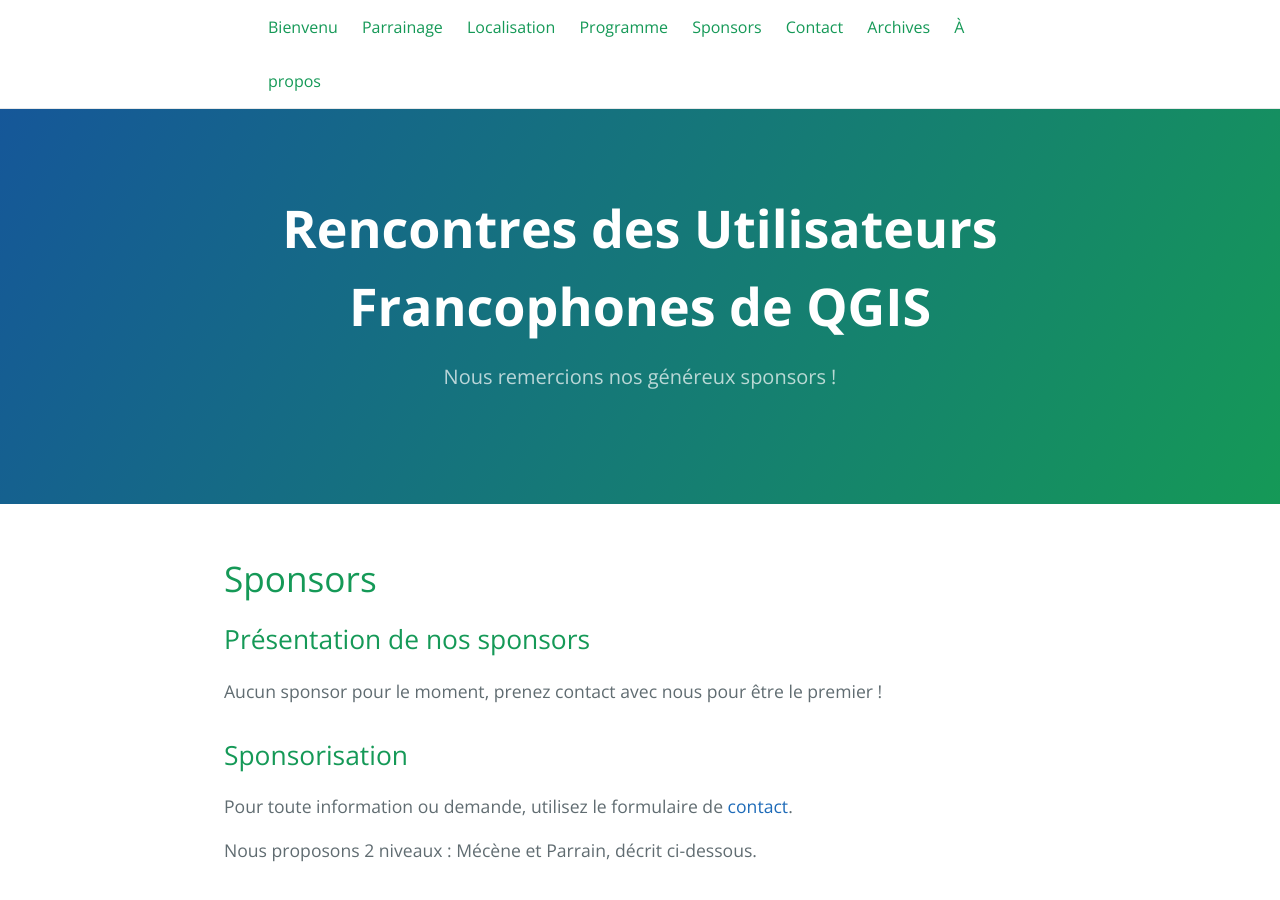
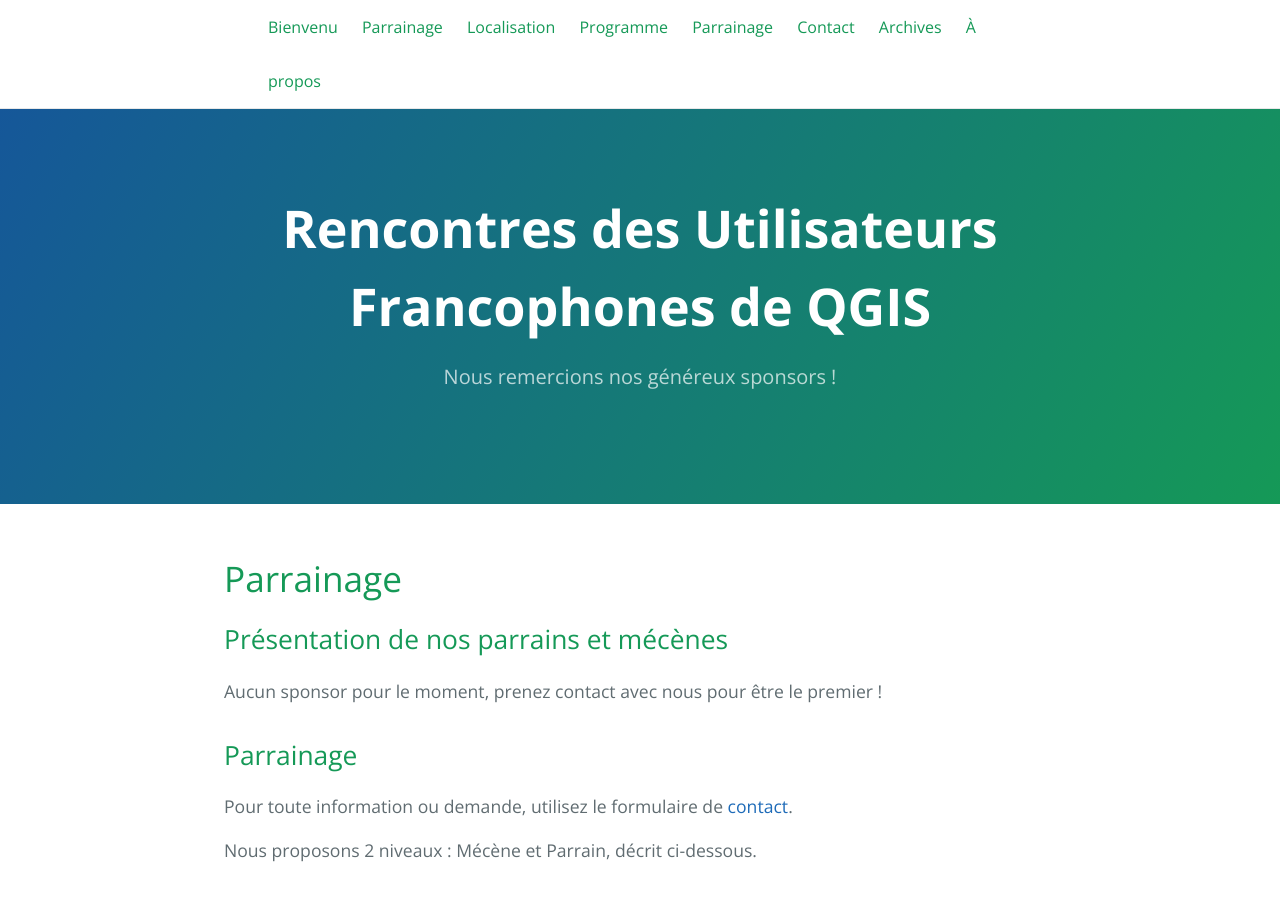
Before and after one commit to OSGeo-fr/QGIS-conf-fr-website, a Jekyll site: the page built from z30_parrainnages.md, in a window 1280 px wide and 900 px high. Built offline with Jekyll 4.4.1, drawn with Linux system fonts in a browser that asks for light colours.

Commit message:
Update and rename z30_sponsors.md to z30_parrainnages.md

```diff
--- a/z30_sponsors.md
+++ b/z30_parrainnages.md
@@ -1,13 +1,13 @@
 ---
 layout: page
-title: Sponsors
+title: Parrainage
 tagline: Nous remercions nos généreux sponsors !
 ---
-## Présentation de nos sponsors
+## Présentation de nos parrains et mécènes
 
 Aucun sponsor pour le moment, prenez contact avec nous pour être le premier !
 
-## Sponsorisation
+## Parrainage
 
 Pour toute information ou demande, utilisez le formulaire de [contact]({{ site.url }}{{ site.baseurl }}/z40_contact.html).
 
```
